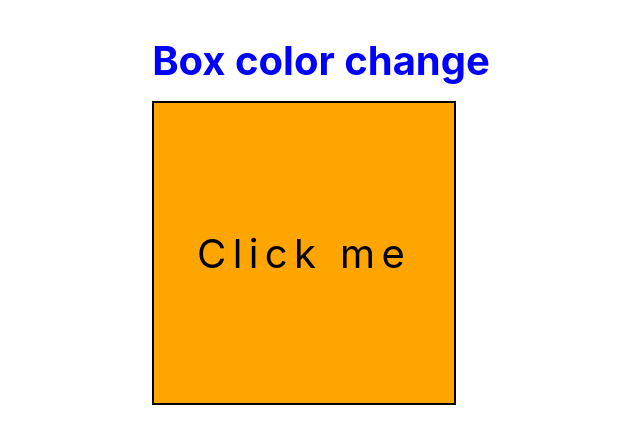
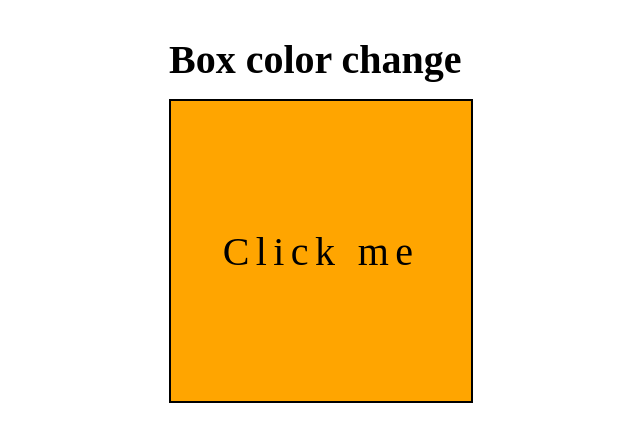
Before and after one commit to devrlora/ReactBoxColor, a React (Create React App) app in the folder reactboxcolor/: page / in a window 1280 px wide. Shown: the top 444 px of the page, without its empty margins (319-959 px from the left). Built offline with nearby package versions, Linux system fonts and the light colour scheme.

Commit message:
added google font'

```diff
--- a/reactboxcolor/src/App.css
+++ b/reactboxcolor/src/App.css
@@ -1,7 +1,8 @@
-h1{
-  color: blue;
+h1,p {
+  color: black;
   font-size: 2.5rem;
   margin: 1rem auto;
+  font-family: 'Baloo 2';
 }
 
 .colorBox {
```
